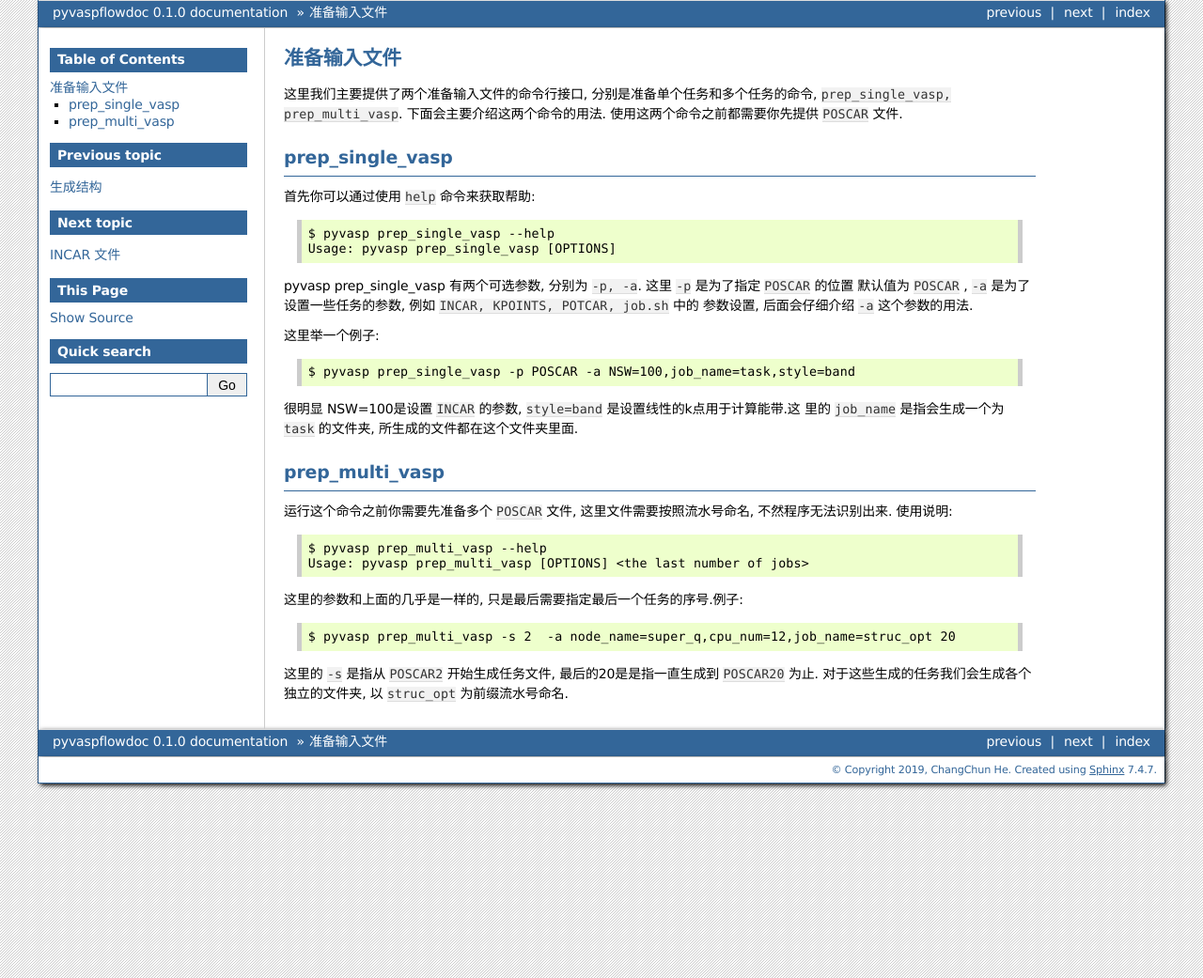
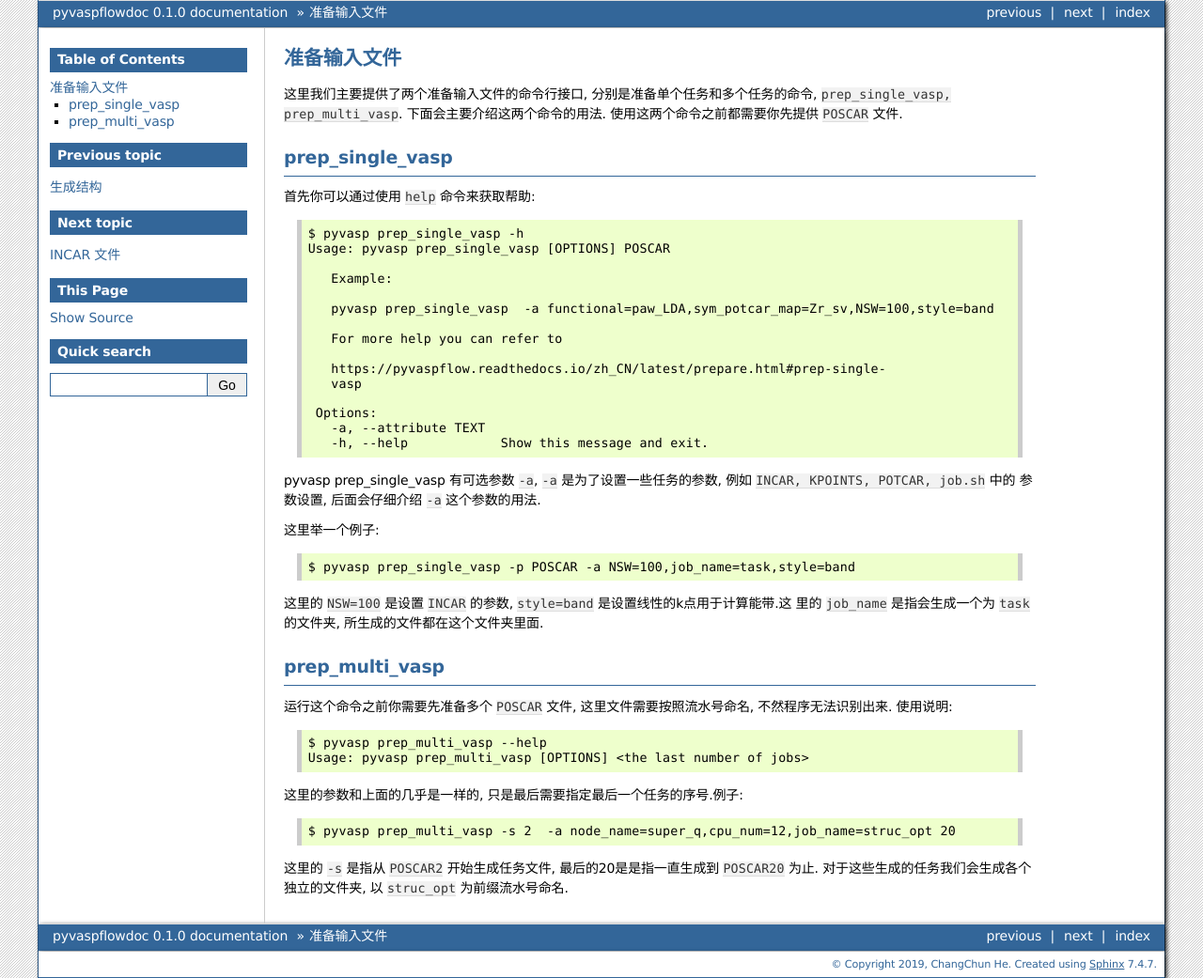
Before and after one commit to ChangChunHe/pyvaspflow, a Sphinx documentation site: the page built from docs/source/prepare.rst, in a window 1280 px wide. Shown: the whole page at 94% size. Built offline with Sphinx 7.4.7, drawn with Linux system fonts in a browser that asks for light colours.

Commit message:
update docs

```diff
--- a/docs/source/prepare.rst
+++ b/docs/source/prepare.rst
@@ -11,18 +11,31 @@ prep_single_vasp
 ===============
 首先你可以通过使用 ``help`` 命令来获取帮助::
 
-     $ pyvasp prep_single_vasp --help
-     Usage: pyvasp prep_single_vasp [OPTIONS]
+     $ pyvasp prep_single_vasp -h
+     Usage: pyvasp prep_single_vasp [OPTIONS] POSCAR
 
-pyvasp prep_single_vasp 有两个可选参数, 分别为 ``-p, -a``. 这里 ``-p`` 是为了指定 ``POSCAR`` 的位置
-默认值为 ``POSCAR`` , ``-a`` 是为了设置一些任务的参数, 例如 ``INCAR, KPOINTS, POTCAR, job.sh`` 中的
+        Example:
+
+        pyvasp prep_single_vasp  -a functional=paw_LDA,sym_potcar_map=Zr_sv,NSW=100,style=band
+
+        For more help you can refer to
+
+        https://pyvaspflow.readthedocs.io/zh_CN/latest/prepare.html#prep-single-
+        vasp
+
+      Options:
+        -a, --attribute TEXT
+        -h, --help            Show this message and exit.
+
+
+pyvasp prep_single_vasp 有可选参数 ``-a``, ``-a`` 是为了设置一些任务的参数, 例如 ``INCAR, KPOINTS, POTCAR, job.sh`` 中的
 参数设置, 后面会仔细介绍 ``-a``  这个参数的用法.
 
 这里举一个例子::
 
     $ pyvasp prep_single_vasp -p POSCAR -a NSW=100,job_name=task,style=band
 
-很明显 NSW=100是设置 ``INCAR`` 的参数, ``style=band`` 是设置线性的k点用于计算能带.这
+这里的 ``NSW=100`` 是设置 ``INCAR`` 的参数, ``style=band`` 是设置线性的k点用于计算能带.这
 里的 ``job_name`` 是指会生成一个为 ``task`` 的文件夹, 所生成的文件都在这个文件夹里面.
 
 
```
Also changed, not shown: docs/source/example.rst (+6 -6 lines), docs/source/incar.rst (+22 -0 lines), 4 other files.
